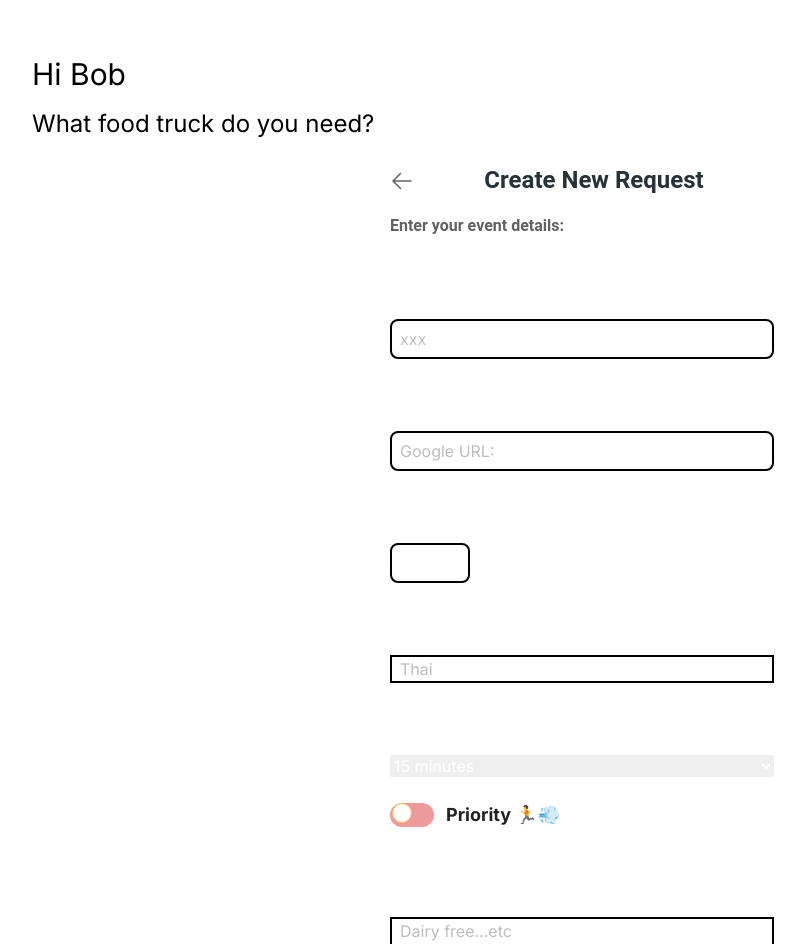
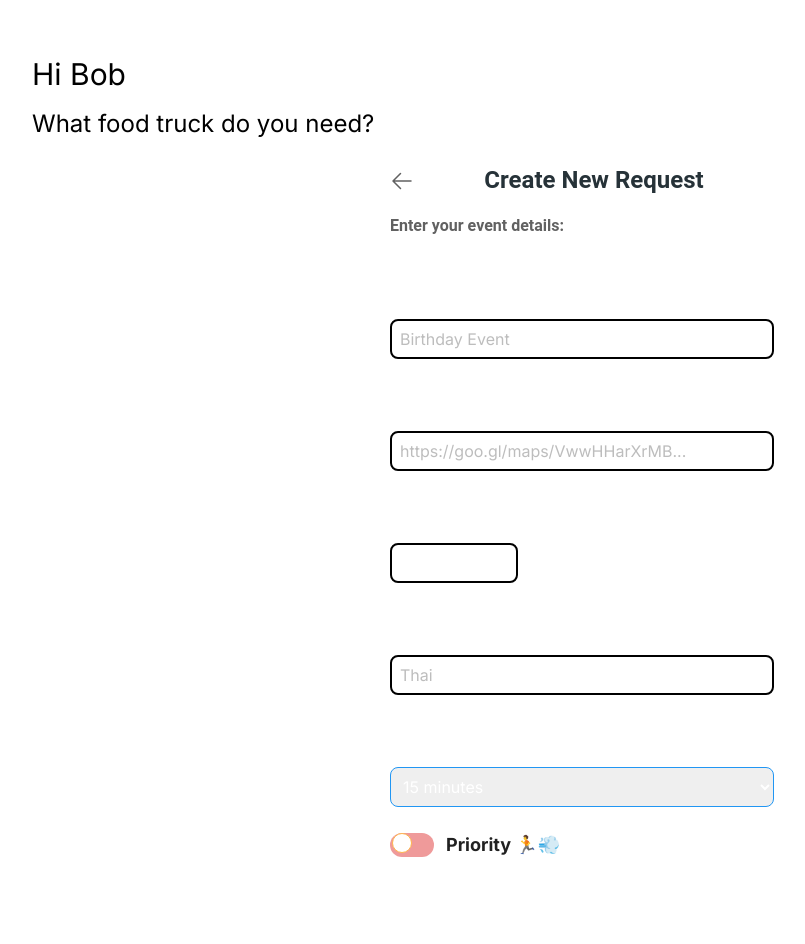
Before and after one commit to Adam43/FoodOpp-App, a Next.js app in the folder food-opp/: page /user/new-request in a window 1280 px wide. Shown: the top 944 px of the page, without its empty margins (58-863 px from the left). Built offline with nearby package versions, Linux system fonts and the light colour scheme.

Commit message:
added toggle and fixed design

```diff
--- a/food-opp/app/user/new-request/page.js
+++ b/food-opp/app/user/new-request/page.js
@@ -8,6 +8,7 @@ import { addEventEndpoint } from '@/src/consts/firebase';
 import toast, { Toaster } from 'react-hot-toast';
 import { useRouter } from 'next/navigation';
 import { ArrowLeftIcon } from '@heroicons/react/24/solid';
+import { Switch } from "@material-tailwind/react";
 
 const NewRequest = ({}) => {
   const [name, setName] = useState('');
@@ -85,7 +86,7 @@ const NewRequest = ({}) => {
               className="border-2 border-black rounded-lg h-10 pl-2"
               type="text"
               name="name"
-              placeholder="xxx"
+              placeholder='Birthday Event'
               value={name}
               onChange={(event) => setName(event.target.value)}
             />
@@ -97,16 +98,14 @@ const NewRequest = ({}) => {
               className="border-2 border-black rounded-lg h-10 pl-2"
               type="text"
               name="location"
-              placeholder="Google URL:"
+              placeholder='https://goo.gl/maps/VwwHHarXrMB...'
               value={location}
               onChange={(event) => setLocation(event.target.value)}
             />
-            <label htmlFor="crowd-estimate" className="font-bold">
-              Crowd Estimate
-            </label>
+            <label htmlFor="crowd-estimate" className='font-bold max-w-[8rem]'>Crowd Estimate</label>
             <input
               id="crowd-estimate"
-              className="border-2 border-black rounded-lg h-10 w-20 text-center"
+              className="border-2 border-black max-w-[8rem] rounded-lg h-10 pl-2"
               type="number"
               name="crowd-estimate"
               value={crowdEstimate}
@@ -117,7 +116,7 @@ const NewRequest = ({}) => {
             </label>
             <input
               id="food-type"
-              className="border-2 border-black pl-2"
+              className="border-2 border-black rounded-lg h-10 pl-2"
               type="text"
               name="food-type"
               placeholder="Thai"
@@ -132,6 +131,7 @@ const NewRequest = ({}) => {
               name="event-duration"
               value={eventDuration}
               onChange={(event) => setEventDuration(event.target.value)}
+              className='border border-blue-500 h-10 pl-2 rounded-lg'
             >
               <option value="15">15 minutes</option>
               <option value="30">30 minutes</option>
@@ -153,9 +153,13 @@ const NewRequest = ({}) => {
             <label htmlFor="notes" className="self-center font-bold">
               Notes
             </label>
+
+            <Switch />
+
+            <label htmlFor="notes" className='self-center font-bold'>Notes</label>
             <textarea
               id="notes"
-              className="border-2 border-black pl-2"
+              className="border-2 border-black rounded-lg pl-2"
               name="notes"
               placeholder="Dairy free...etc"
               value={notes}
```
Also changed, not shown: food-opp/app/user/layout.js (line endings or trailing spaces).
